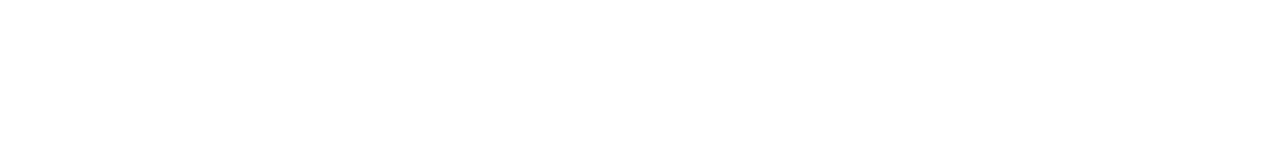
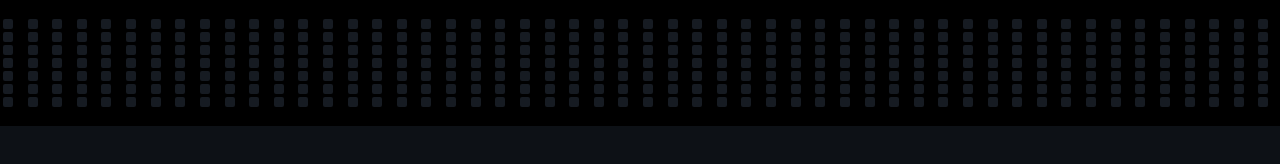
Before and after one commit to lengleman-spec/github-contributions, a plain HTML site: page index.html in a window 1280 px wide. Drawn offline with Linux system fonts and the light colour scheme.

Commit message:
Add square columns using grid.

```diff
--- a/index.html
+++ b/index.html
@@ -6,5 +6,25 @@
     <title>Github Contributions Graph</title>
     <link rel="stylesheet" href="styles.css" />
   </head>
-  <body></body>
+  <body>
+    <div class="graph-container">
+      <div class="graph">
+        <!-- Generated HTML Example
+                <ul class="week-1">
+                    <li class="square" data-value="10"></li>
+                    <li class="square" data-value="5"></li>
+                    <li class="square" data-value="0"></li>
+                    ...
+                </ul>
+                <ul class="week-2">
+                    <li class="square" data-value="0"></li>
+                    <li class="square" data-value="3"></li>
+                    <li class="square" data-value="0"></li>
+                    ...
+                </ul>
+            -->
+      </div>
+    </div>
+    <script src="index.js"></script>
+  </body>
 </html>
--- /dev/null
+++ b/index.js
@@ -0,0 +1,38 @@
+function generateRandomContributionStats(){
+    const contributions = [];
+    const levels = [0, 0, 0, 3, 5, 10];
+
+    // for each week of the year
+    for(let i = 0; i < 52; i++){
+       const week = [];
+
+       // make 7 squares and randomly assign a contribution level to each square in a week
+       for(let i = 0; i < 7; i++){
+            week.push(levels[Math.floor(Math.random() * levels.length)]);
+       }
+       contributions.push(week);
+    }
+    return contributions;
+}
+
+function makeGraph(){
+    const graph = document.querySelector(".graph");
+    const contributions = generateRandomContributionStats();
+
+    for(let i = 0; i < contributions.length; i++){
+        // Create an li for each week and add to graph ul
+        let graphWeek = document.createElement('ul');
+        graphWeek.classList.add(`week-${i + 1}`);
+
+        // Create a square for each contribution array, and assign a level
+        contributions[i].forEach(level => {
+            let square = document.createElement('li');
+            square.classList.add('square');
+            square.dataset.value = level;
+            graphWeek.appendChild(square);
+            graph.appendChild(graphWeek);
+        });
+    }
+}
+
+makeGraph();
--- a/styles.css
+++ b/styles.css
@@ -0,0 +1,34 @@
+html,
+body {
+  margin: 0;
+  padding: 0;
+  background-color: #0d1116;
+}
+
+:root {
+  --graph-bg: #000;
+  --default-square-bg: #161b22;
+  --level3: darkblue;
+  --level5: blue;
+  --level10: lightskyblue;
+}
+
+ul {
+  padding-left: 0;
+  list-style-type: none;
+}
+
+.graph {
+  display: grid;
+  grid-template-columns: repeat(52, 1fr);
+  background: var(--graph-bg);
+}
+
+.square {
+  height: 10px;
+  width: 10px;
+  background: var(--default-square-bg);
+  margin: 3px;
+  margin-right: 0;
+  border-radius: 2px;
+}
```
